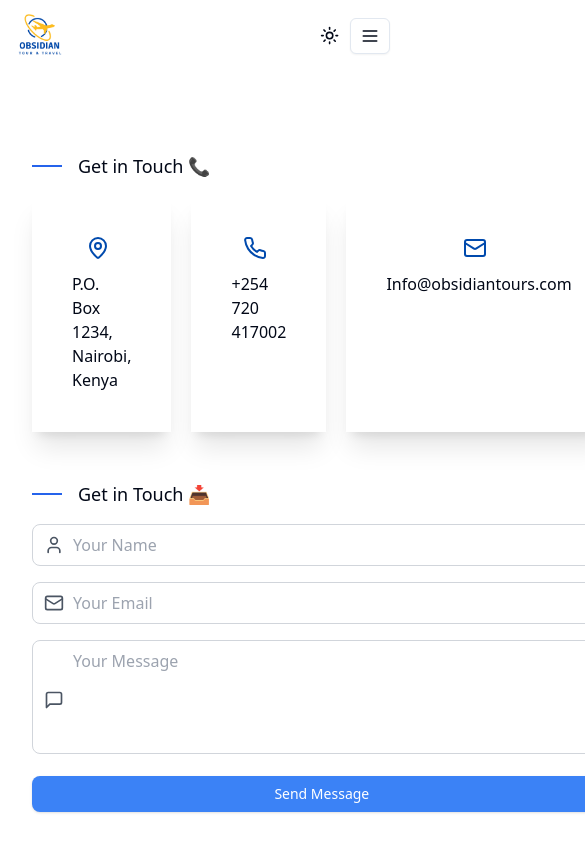
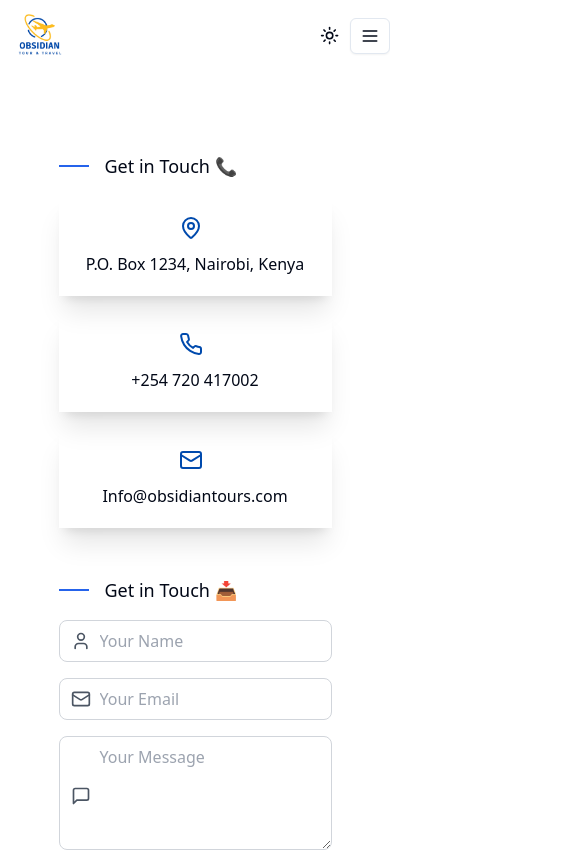
Before and after one commit to Ceasor7/obsidian, a Next.js app: page /contact in a window 390 px wide. Shown: the top 852 px of the page, 585 px wide, since content can reach past the window. Built offline with nearby package versions, Linux system fonts and the light colour scheme; no server answers.

Commit message:
house keeping

```diff
--- a/app/contact/page.tsx
+++ b/app/contact/page.tsx
@@ -13,16 +13,16 @@ const page = () => {
               Get in Touch 📞
             </div>
           </div>
-          <div className=" flex gap-x-5 sm:gap-x-16 ">
-            <div className="flex flex-col gap-y-3 shadow-xl p-10 items-center mb-4 w-full">
+          <div className=" flex flex-col md:flex-row gap-x-5 sm:gap-x-16 ">
+            <div className="flex flex-col gap-y-3 text-center shadow-xl p-5 md:p-10 items-center mb-4 w-full">
               <MapPin className="w-6 h-6 text-[#004aad] mr-2" />
               <p className="w-full">P.O. Box 1234, Nairobi, Kenya</p>
             </div>
-            <div className="flex flex-col gap-y-3 shadow-xl p-10 items-center mb-4 w-full">
+            <div className="flex flex-col gap-y-3 text-center shadow-xl p-5 md:p-10 items-center mb-4 w-full">
               <Phone className="w-6 h-6 text-[#004aad] mr-2" />
               <p className="w-full">+254 720 417002</p>
             </div>
-            <div className="flex flex-col gap-y-3 shadow-xl p-10 items-center mb-4 w-full">
+            <div className="flex flex-col gap-y-3 text-center shadow-xl p-5 md:p-10 items-center mb-4 w-full">
               <Mail className="w-6 h-6 text-[#004aad] mr-2" />
               <p className="w-full">Info@obsidiantours.com</p>
             </div>
--- a/components/ContactForm.tsx
+++ b/components/ContactForm.tsx
@@ -38,7 +38,7 @@ const ContactForm = () => {
         </div>
         <Button
           type="submit"
-          className="w-full bg-blue-500 text-white py-2 rounded-lg hover:bg-blue-600 transition-colors duration-200"
+          className="w-full bg-blue-800 text-white py-2 rounded-lg hover:bg-blue-200 transition-colors duration-200"
         >
           Send Message
         </Button>
```
